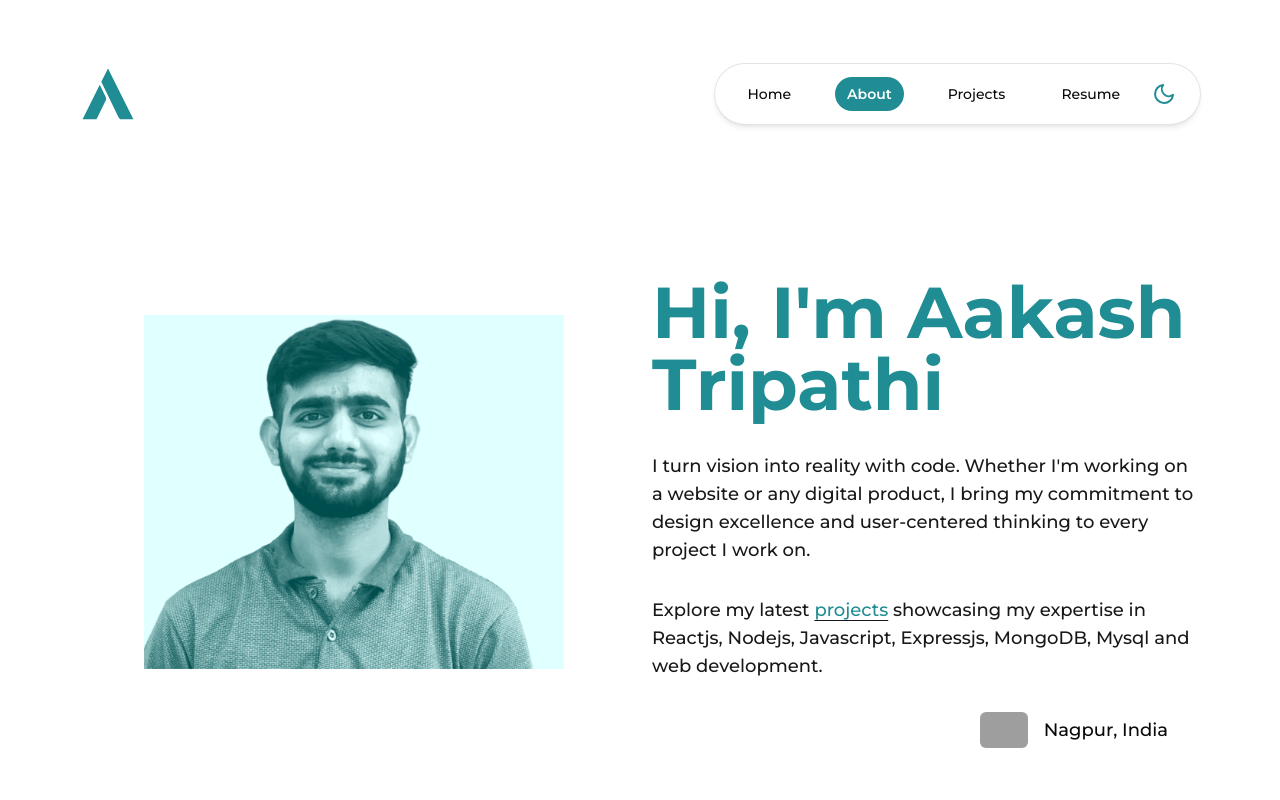
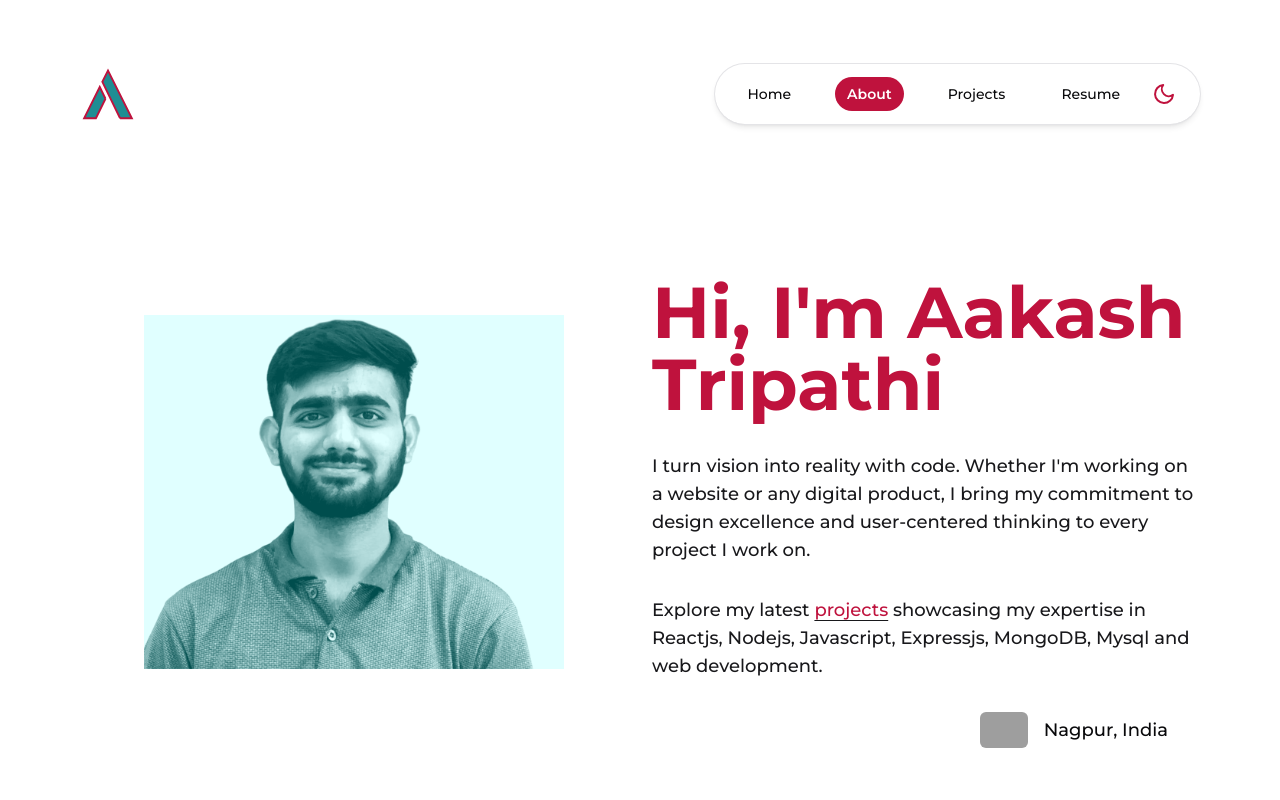
Before and after one commit to aakashtripathi306/Aakash-Tripathi, a Next.js app: page /about in a window 1280 px wide. Shown: the top 800 px of the page. Built offline with nearby package versions, Linux system fonts and the light colour scheme; grey boxes are pictures that could not be loaded.

Commit message:
theme updated

```diff
--- a/src/styles/globals.css
+++ b/src/styles/globals.css
@@ -9,23 +9,23 @@
   --border: 240 5.9% 90%;
   --destructive: 0 84.2% 60.2%;
   --destructive-foreground: 0 0% 98%;
-    --accent: 183 65% 35%;
+  --accent: 345 83% 41%;
   --accent-foreground: 240 5.9% 10%;
   --muted: 240 4.8% 95.9%;
   --muted-foreground: 240 3.8% 46.1%;
 }
-
 .dark {
   --background: 240 10% 3.9%;
   --foreground: 0 0% 98%;
   --border: 240 3.7% 15.9%;
   --destructive: 0 62.8% 30.6%;
   --destructive-foreground: 0 0% 98%;
-    --accent: 183 63% 40%;
+  --accent: 345 83% 41%;
   --accent-foreground: 0 0% 98%;
   --muted: 240 3.7% 15.9%;
   --muted-foreground: 240 5% 64.9%;
 }
+
 
   * {
     @apply border-border;
```
Lines whose indentation alone changed are shown as unchanged.
